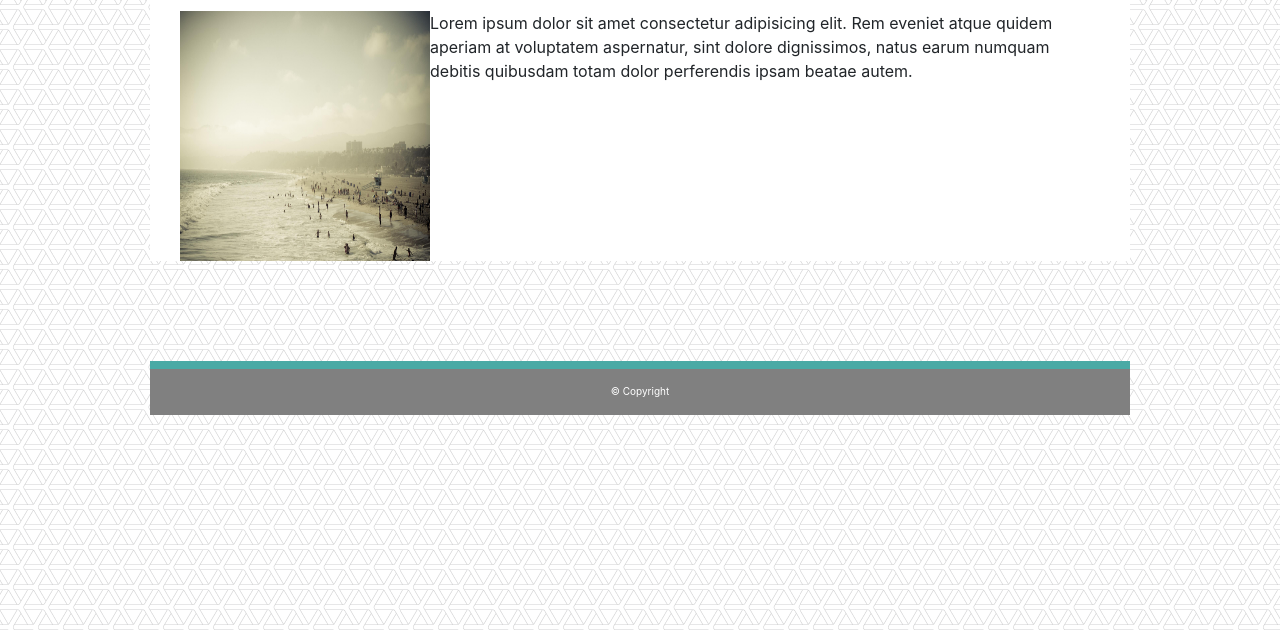
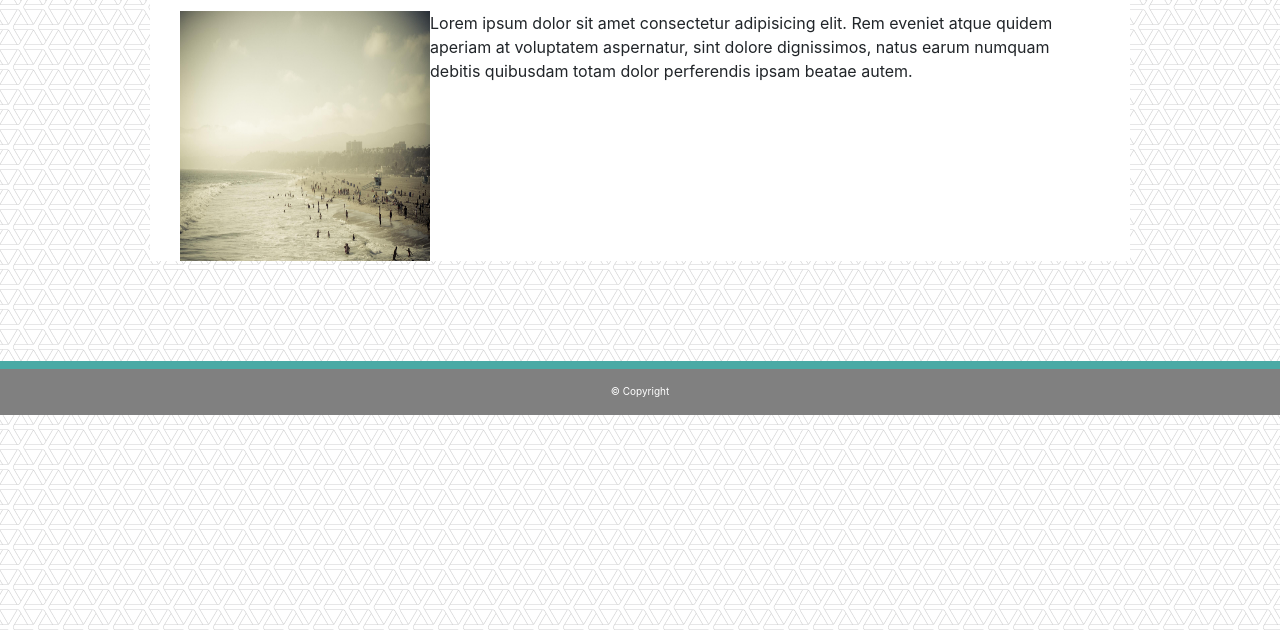
Before and after one commit to erkartali/Bootstrap-Portfolio, a plain HTML site: page index.html in a window 1280 px wide. Shown: the part 170-800 px from the top of the page. Drawn offline with nearby package versions, Linux system fonts and the light colour scheme.

Commit message:
made footer full width

```diff
--- a/assets/css/style.css
+++ b/assets/css/style.css
@@ -50,6 +50,10 @@ h2 {
     margin: 30px 0;
 }
 
+.full-width {
+    max-width: 100%;
+}
+
 footer {
     background-color: gray;
     border-top: 8px solid #4aaaa5;
--- a/index.html
+++ b/index.html
@@ -45,7 +45,7 @@
             </div>
         </div>
 
-        <div class="container col-12">
+        <div class="container col-12 full-width">
             <footer class="row align-middle">
                 <div class="col-12">
                     <p class="text-center align-middle">&copy; Copyright</p>
```
Also changed, not shown: contact.html (+1 -1 lines), portfolio.html (+1 -1 lines).
